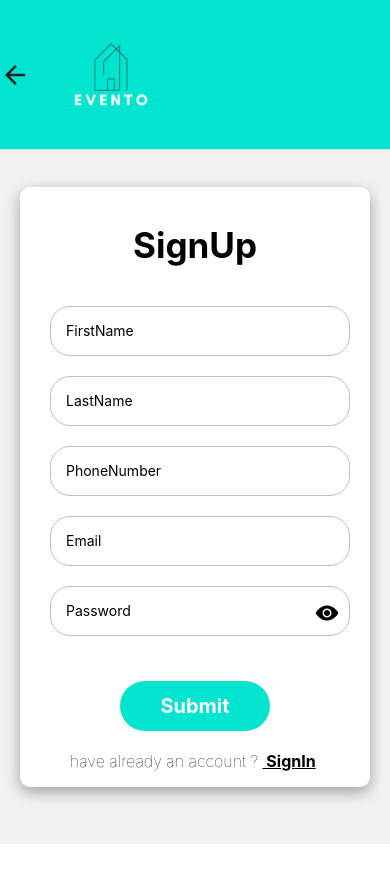
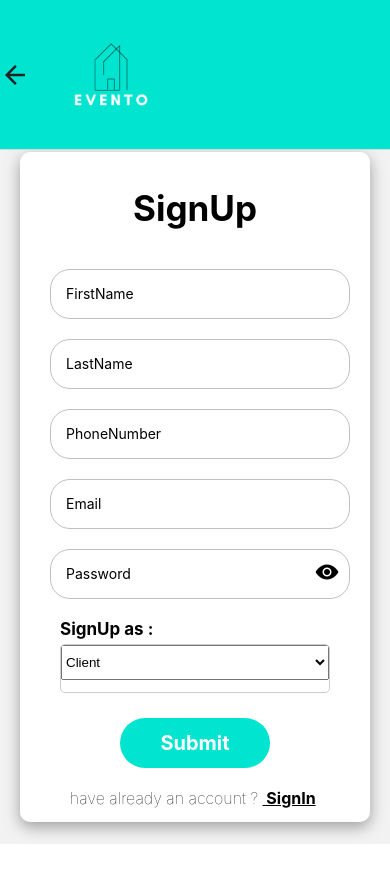
Before and after one commit to ahmadAs123/Event-hall-reservation-application, a React Native app: screen /SignUp in a window 390 px wide. Built offline with nearby package versions, Linux system fonts and the light colour scheme; no server answers.

Commit message:
Authentication pages

```diff
--- a/src/Login.js
+++ b/src/Login.js
@@ -1,18 +1,15 @@
-import { View, Text , TouchableOpacity,TextInput,StyleSheet} from 'react-native'
-import React,{useState} from 'react'
+import { View, Text , TouchableOpacity,TextInput,StyleSheet,ActivityIndicator} from 'react-native'
+import React,{useState, useEffect} from 'react'
 import { useNavigation } from '@react-navigation/native'
 import {auth} from  '../config'
-import {
-  signInWithEmailAndPassword,
-  // createUserWithEmailAndPassword,
-  // signOut,
-  // getAuth,
-  // sendPasswordResetEmail,
-} from "firebase/auth";
+import {signInWithEmailAndPassword} from "firebase/auth";
+import { db } from '../config'; // Import your Firestore instance
+import { collection,query,where ,doc,getDocs} from 'firebase/firestore';
 
 const Login = () => {
   const navigation=useNavigation()
   const[email ,setEmail]= useState('')
+  const [loading, setLoading] = useState(false);
   const[password ,setPassword]= useState('')
   const [error, setError] = useState('');
 
@@ -23,18 +20,59 @@ const Login = () => {
         setError("Please fill in all the fields!");
         return;
       }
-      await signInWithEmailAndPassword(auth, email, password).then( () => {
-         alert("you are logged in")
-         navigation.navigate('HomePage');
+      setLoading(true);
+    const userCredential = await signInWithEmailAndPassword(auth, email, password);
+    // Get the user document from Firestore
+    const userDocRef = collection(db, 'users');
+    // const userDocSnap = await getDoc(userDocRef);
+
+    // if (userDocSnap.exists()) {
+    //   const userData = userDocSnap.data();
+    //   // Check the type field to determine the user role
+    //   if (userData.type === 'Client') {
+    //     alert("You are logged in as a client");
+    //   } else if (userData.type === 'Admin') {
+    //     alert("You are logged in as an admin");
+    //   } else {
+    //     alert("Unknown user type");
+    //   }
+    // }
+    // else {
+    //   alert("User document does not exist");
+    // }
+    const querySnapshot = await getDocs(query(userDocRef, where("email", "==", email)));
+
+    // Check if the user document exists
+    if (!querySnapshot.empty) {
+      querySnapshot.forEach((doc) => {
+        const userData = doc.data();
+        const userType = userData.type;
+        if(userData.type =='Admin')
+        navigation.navigate("AdminPage");
+        else
+        navigation.navigate("HomePage");
 
       });
+    } else {
+      alert("User document does not exist");
+    }
 
-    } catch (error) {
-      alert(error.message);
-      console.log(email)
-      console.log(password)
+    }
+     catch (error) {
+      alert("The email or the password is incorrect ! ,please try agian");
+    }
+    finally {
+      setLoading(false);
     }
   };
+
+
+  useEffect(() => {
+    return navigation.addListener('focus', () => {
+      setEmail('');
+      setPassword('');
+    });
+  }, [navigation]);
 
   return (
     <View style={styles.container}>
@@ -54,7 +92,11 @@ const Login = () => {
 
       <View style={{ alignItems: 'center' }}>
       <TouchableOpacity onPress={ ()=> loginpress(email ,password)} style={styles.buttons}>
-      <Text style={{fontWeight:'bold', fontSize:20, color: 'white'}}>Submit</Text>
+      {loading ? (
+          <ActivityIndicator color="white" />
+        ) : (
+          <Text style={{fontWeight:'bold', fontSize:20, color: 'white'}}>Submit</Text>
+          )}
       </TouchableOpacity>
       </View>
 
@@ -116,8 +158,6 @@ const styles =StyleSheet.create({
     },
 
 
-
-
     buttons: {
       marginTop: 50,
       height: 50,
--- a/src/SignUp.js
+++ b/src/SignUp.js
@@ -1,15 +1,13 @@
-import { View, Text , TouchableOpacity,TextInput,StyleSheet} from 'react-native'
+import { View, Text , TouchableOpacity,TextInput,StyleSheet,ActivityIndicator} from 'react-native'
+import { Picker } from '@react-native-picker/picker';
 import React,{useState} from 'react'
 import { useNavigation } from '@react-navigation/native'
 import {auth} from  '../config'
 import { collection, addDoc } from "firebase/firestore";
-import { db } from "../config"; // Assuming you have a db reference for Firestore
+import { db } from "../config";
 import {
   signInWithEmailAndPassword,
   createUserWithEmailAndPassword,
-  // signOut,
-  // getAuth,
-  // sendPasswordResetEmail,
 } from "firebase/auth";
 import { Ionicons } from '@expo/vector-icons';
 
@@ -18,8 +16,10 @@ const SignUp = () => {
   const[email ,setEmail]= useState('')
   const[FirstName ,setFName]= useState('')
   const[LastName ,setLName]= useState('')
+  const [Type, setType] = useState('Client');
   const [showPass, setShowPass] = useState(false);
   const [error, setError] = useState('');
+  const [loading, setLoading] = useState(false);
   const[phone ,setPhone]= useState('')
   const[password ,setPassword]= useState('')
 
@@ -33,19 +33,26 @@ const SignUp = () => {
     LastName,
     phone,
     email,
-    password) => {
+    password,
+    Type,
+    ) => {
     try {
       if (!FirstName || !LastName || !phone || !email || !password) {
         setError("Please fill in all the fields!");
         return;
       }
-      await createUserWithEmailAndPassword(auth,email,password)
+      setLoading(true);
+      const userCredential= await createUserWithEmailAndPassword(auth,email,password)
+      const user = userCredential.user;
+
       const usersCollectionRef = collection(db, "users"); // Get reference to the users collection
       await addDoc(usersCollectionRef, {
+        userId: user.uid,
         firstName: FirstName,
         lastName: LastName,
         phone: phone,
         email: email,
+        type: Type,
       });
      alert("you singup succefully!  ")
      navigation.navigate('Login');
@@ -53,6 +60,9 @@ const SignUp = () => {
 
     } catch (error) {
       alert(error.message);
+    }
+    finally {
+      setLoading(false);
     }
   };
 
@@ -66,19 +76,40 @@ const SignUp = () => {
     <View style={{marginTop:40}}>
     <TextInput style ={styles.TextInput} placeholder='FirstName' onChangeText={(FirstName) => setFName(FirstName)} autoCapitalize='none' autoCorrect={false}/>
     <TextInput style ={styles.TextInput} placeholder='LastName' onChangeText={(LastName) => setLName(LastName)} autoCapitalize='none' autoCorrect={false}/>
-    <TextInput style ={styles.TextInput} placeholder='PhoneNumber' onChangeText={(phone) => setPhone(phone)} autoCapitalize='none' autoCorrect={false}  keyboardType='numeric' value={phone}/>
+    <TextInput style ={styles.TextInput} placeholder='PhoneNumber' onChangeText={(phone) => setPhone(phone)}    keyboardType='numeric' value={phone}/>
     <TextInput style ={styles.TextInput} placeholder='Email' onChangeText={(email) => setEmail(email)} autoCapitalize='none' autoCorrect={false}/>
     <TextInput style ={styles.TextInput} placeholder='Password' onChangeText={(password) => setPassword(password)} autoCapitalize='none' autoCorrect={false} secureTextEntry={!showPass} value={password}  />
     <TouchableOpacity onPress={PasswordVis} style={styles.eye}>
         <Ionicons name={showPass? 'eye-off' : 'eye'} size={24} color='black' />
       </TouchableOpacity>
+
+      <View style={styles.Box}>
+      <Text style={styles.title}>SignUp as :</Text>
+      <View style={styles.pickerContainer}>
+      <Picker
+        selectedValue={Type}
+        style={{ height: 35, width: '100%', marginBottom: 12 }}
+        onValueChange={(itemValue) =>{console.log('Selected Type:', itemValue); // Add this line to check the selected Type
+        setType(itemValue)
+    }
+       }>
+        <Picker.Item label="Admin" value="Admin" />
+        <Picker.Item label="Client" value="Client" />
+      </Picker>
+      </View>
+    </View>
     </View>
     {error ? <Text style={styles.ErrorMessage}>{error}</Text> : null}
 
     <View style={{ alignItems: 'center' }}>
-    <TouchableOpacity onPress={ ()=> signuppress(FirstName,LastName,phone,email ,password)} style={styles.buttons}>
-    <Text style={{fontWeight:'bold', fontSize:20 , color:'white' }}>Submit</Text>
+    <TouchableOpacity onPress={ ()=> signuppress(FirstName,LastName,phone,email ,password,Type)} style={styles.buttons}>
+    {loading ? (
+          <ActivityIndicator color="white" />
+        ) : (
+          <Text style={{fontWeight:'bold', fontSize:20, color: 'white'}}>Submit</Text>
+          )}
     </TouchableOpacity>
+
     </View>
 
     <TouchableOpacity onPress={ ()=> navigation.navigate('Login')} style={{marginTop:20}}>
@@ -104,9 +135,23 @@ const styles =StyleSheet.create({
     top:30,
   },
 
+  Box: {
+    paddingHorizontal: 10,
+  },
+  title: {
+    fontSize: 17,
+    fontWeight: 'bold',
+    marginBottom: 5,
+  },
+  pickerContainer: {
+    borderWidth: 1,
+    borderColor: '#ccc',
+    borderRadius: 5,
+    overflow: 'hidden',
+  },
   boxcontainer:{
     width: 350,
-    height: 600,
+    height: 670,
     justifyContent: 'center',
     paddingTop:40,
     paddingBottom:20,
@@ -146,7 +191,7 @@ const styles =StyleSheet.create({
 
 
     eye: {
-      top: '84%',
+      top: '68.5%',
       position: 'absolute',
       right: 1,
     },
```
